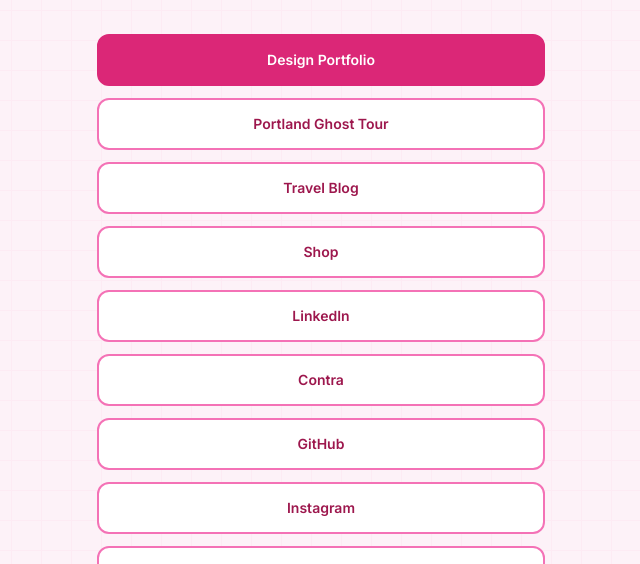
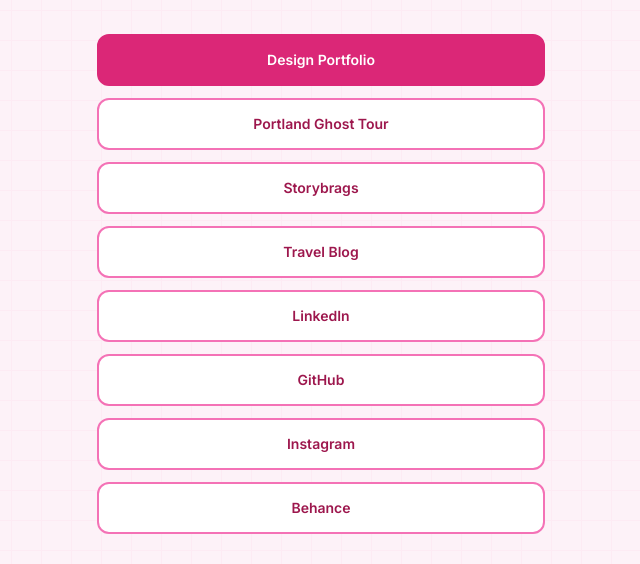
Before and after one commit to tsmitty11/link-in-bio, a plain HTML site: page index.html in a window 1280 px wide. Shown: the part 230-794 px from the top of the page, without its empty margins (319-959 px from the left). Drawn offline with nearby package versions, Linux system fonts and the light colour scheme.

Commit message:
Update links

```diff
--- a/index.html
+++ b/index.html
@@ -223,17 +223,14 @@
       <a href="https://westendghost.com" class="link-btn block w-full text-center py-3.5 px-4 rounded-xl border-2 border-gray-800 bg-gray-900 text-white font-semibold text-sm">
         Portland Ghost Tour
       </a>
+      <a href="https://storybrags.com" class="link-btn block w-full text-center py-3.5 px-4 rounded-xl border-2 border-gray-800 bg-gray-900 text-white font-semibold text-sm">
+        Storybrags
+      </a>
       <a href="https://theycallmeabohemian.com" class="link-btn block w-full text-center py-3.5 px-4 rounded-xl border-2 border-gray-800 bg-white text-gray-900 font-semibold text-sm">
         Travel Blog
       </a>
-      <a href="https://shop.tomsmith.design" class="link-btn block w-full text-center py-3.5 px-4 rounded-xl border-2 border-gray-800 bg-white text-gray-900 font-semibold text-sm">
-        Shop
-      </a>
       <a href="https://www.linkedin.com/in/thomas-smith-ab787645/" class="link-btn block w-full text-center py-3.5 px-4 rounded-xl border-2 border-gray-800 bg-white text-gray-900 font-semibold text-sm">
         LinkedIn
-      </a>
-      <a href="https://contra.com/tom_l16ea8f7?referralExperimentNid=DEFAULT_REFERRAL_PROGRAM&referrerUsername=tom_l16ea8f7" class="link-btn block w-full text-center py-3.5 px-4 rounded-xl border-2 border-gray-800 bg-white text-gray-900 font-semibold text-sm">
-        Contra
       </a>
       <a href="https://github.com/tsmitty11" class="link-btn block w-full text-center py-3.5 px-4 rounded-xl border-2 border-gray-800 bg-white text-gray-900 font-semibold text-sm">
         GitHub
```
